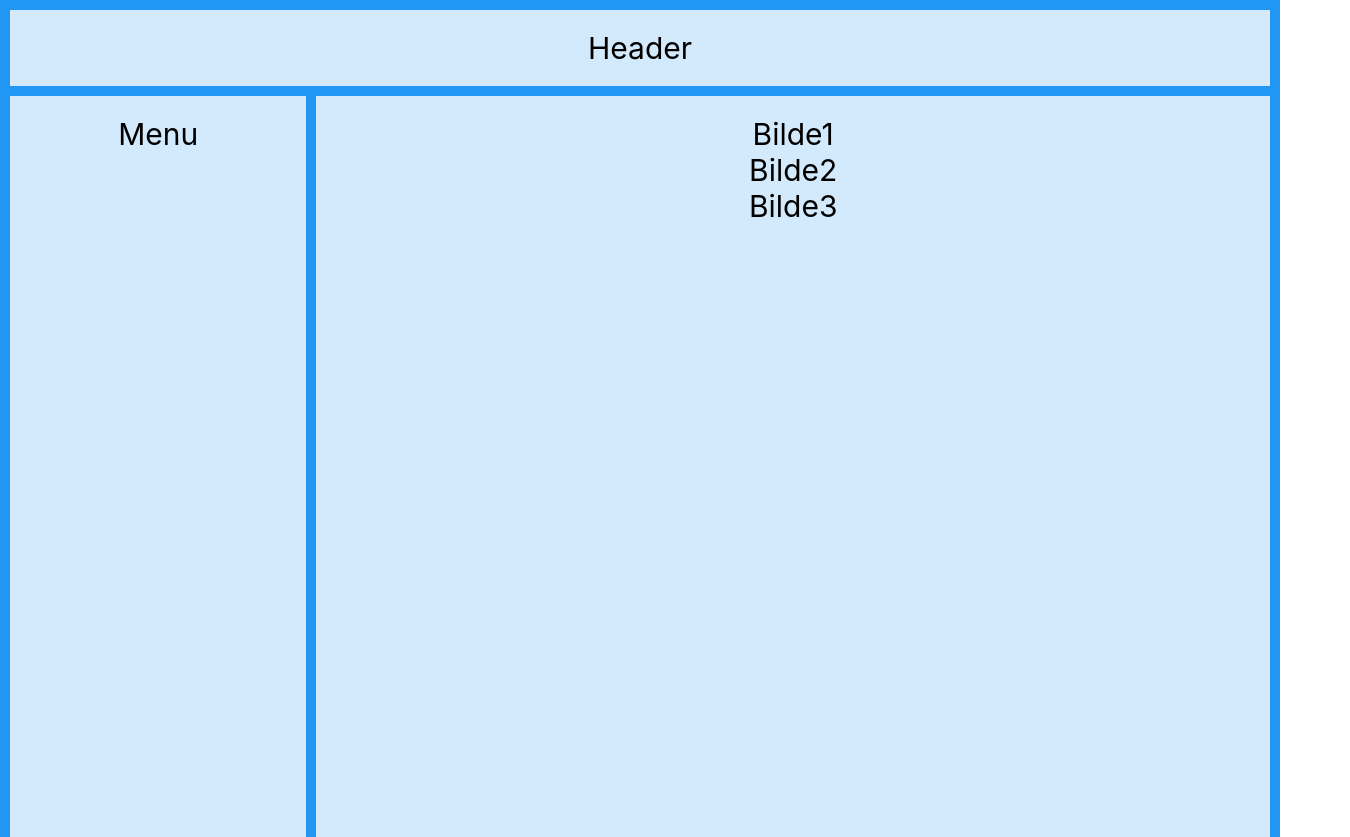
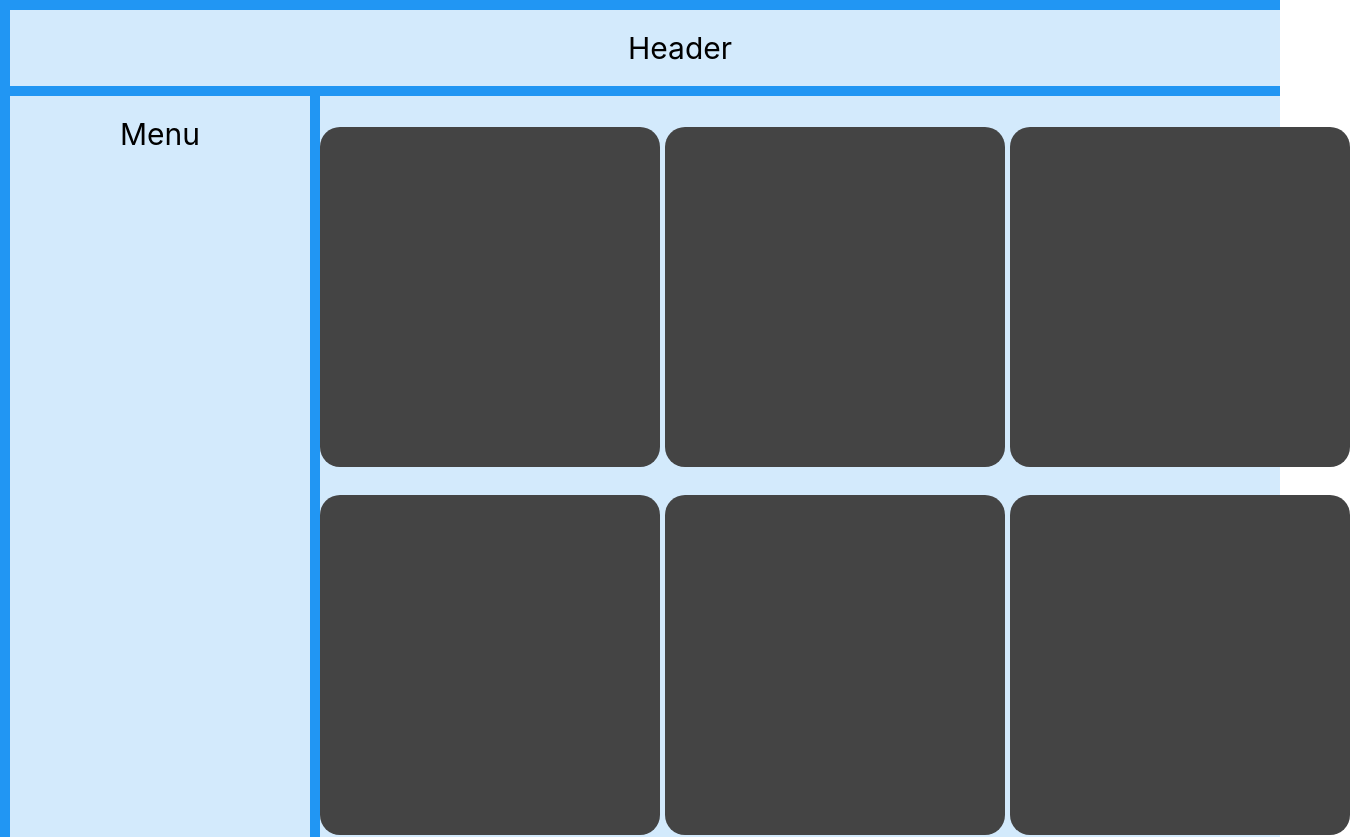
Before and after one commit to magnhan/gallery, a React (Create React App) app in the folder gallery/: page / in a window 1280 px wide. Shown: the top 837 px of the page, 1350 px wide, since content can reach past the window. Built offline with nearby package versions, Linux system fonts and the light colour scheme.

Commit message:
added content boxes

```diff
--- a/gallery/src/components/Layout.tsx
+++ b/gallery/src/components/Layout.tsx
@@ -6,14 +6,23 @@ export default function Layout() {
             <div className="Header">Header</div>
             <div className="Menu">Menu</div>
             <div className="DisplayArt">
-                <div className="SVG">
-                    Bilde1
+                <div className="SVG 1">
+                    <svg height='300px' width='300px'></svg>
                 </div>
-                <div className="SVG">
-                    Bilde2
+                <div className="SVG 2">
+                    <svg height='300px' width='300px'></svg>
                 </div>
-                <div className="SVG">
-                    Bilde3
+                <div className="SVG 3">
+                    <svg height='300px' width='300px'></svg>
+                </div>
+                <div className="SVG 4">
+                    <svg height='300px' width='300px'></svg>
+                </div>
+                <div className="SVG 5">
+                    <svg height='300px' width='300px'></svg>
+                </div>
+                <div className="SVG 6">
+                    <svg height='300px' width='300px'></svg>
                 </div>
             </div>
             <div className="Footer">Footer</div>
--- a/gallery/src/index.css
+++ b/gallery/src/index.css
@@ -13,7 +13,9 @@ code {
 }
 .grid-container {
   display: grid;
+  grid-template-columns: 300px auto auto auto auto;
   grid-column: repeate(5,1fr);
+  grid-row: repeate(5,1fr);
   grid-gap: 10px;
   background-color: #2196F3;
   padding: 10px;
@@ -35,42 +37,46 @@ code {
 .DisplayArt {
   grid-column: 2/6;
   grid-row: 2 / 80;
+  display: grid;
+  grid-gap: 5px;
+  grid-template-columns: 1fr 1fr 1fr;
+  align-items: center;
 }
 .Footer{
   grid-column: 1/6;
 }
+
 .SVG {
-  grid-column: 3/4;
-  grid-row: 3/5;
+  background-color: #444;
+  border-radius: 20px;
+  padding: 20px;
+  font-size: 150%;
+  height: 300px;
+  width: 300px;
+  justify-self: center;
 }
 
-/*
-.grid-container {
-  display: grid;
-  grid-column: repeate(5,1fr);
-  grid-gap: 5px;
-}
-.Header {
-  grid-column: 1/6;
-  text-align: center;
-  height: 50px;
-  border-style: solid;
-}
-.grid-container > div {
-  background-color: rgba(255, 255, 255, 0.8);
-  text-align: center;
-  padding: 20px 0;
-  font-size: 30px;
-}
-.DisplayArt {
-  grid-column: 2/6;
-  text-align: center;
-  height: 500px;
-  border-style: solid;
-}
-.SVG {
+.SVG1 {
   grid-column: 1;
   grid-row: 1;
-  border-style: dotted;
 }
-*/
+.SVG2 {
+  grid-column: 2;
+  grid-row: 1;
+}
+.SVG3 {
+  grid-column: 3;
+  grid-row: 1;
+}
+.SVG4 {
+  grid-column: 1;
+  grid-row: 2;
+}
+.SVG5 {
+  grid-column: 2;
+  grid-row: 2;
+}
+.SVG6 {
+  grid-column: 3;
+  grid-row: 2;
+}
```
